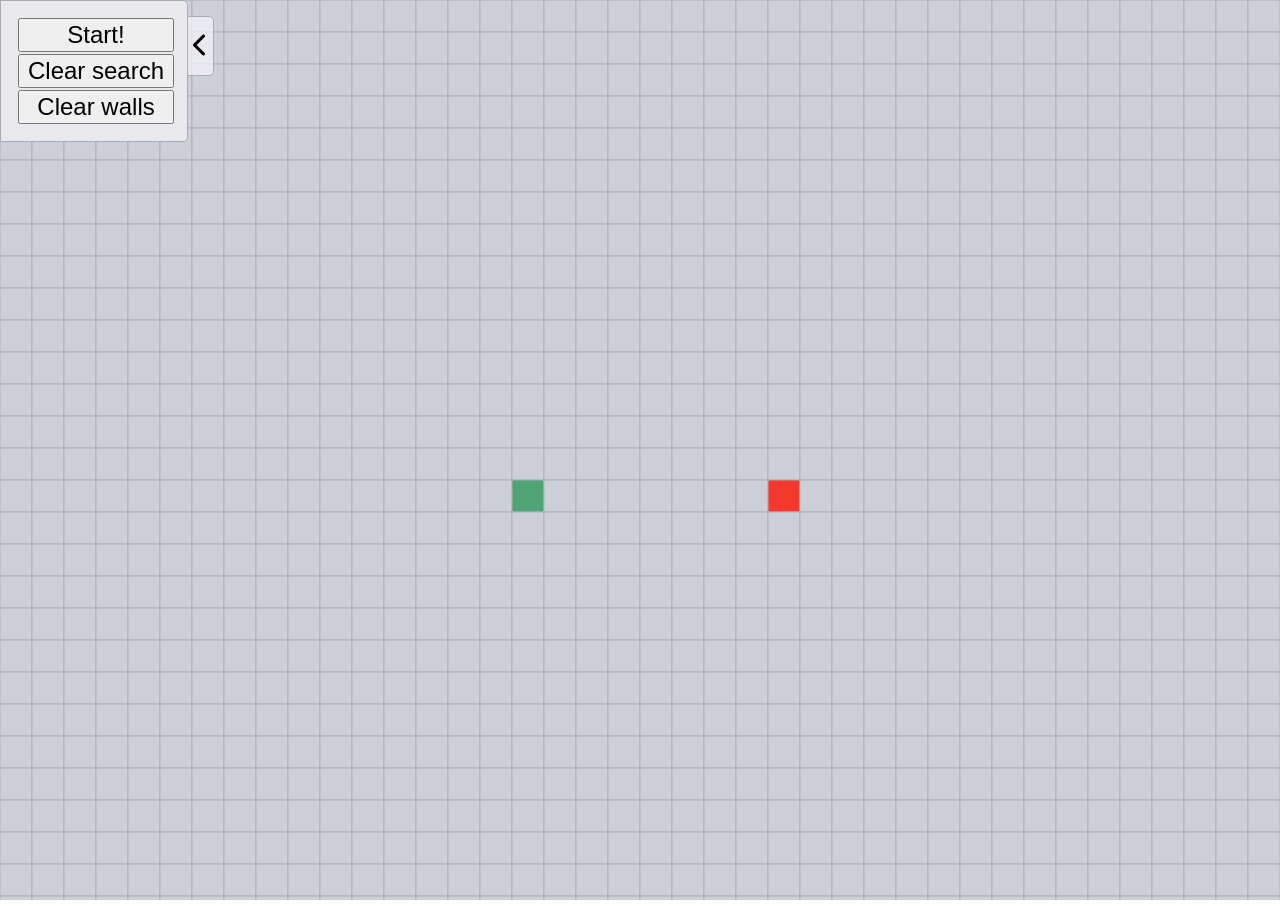
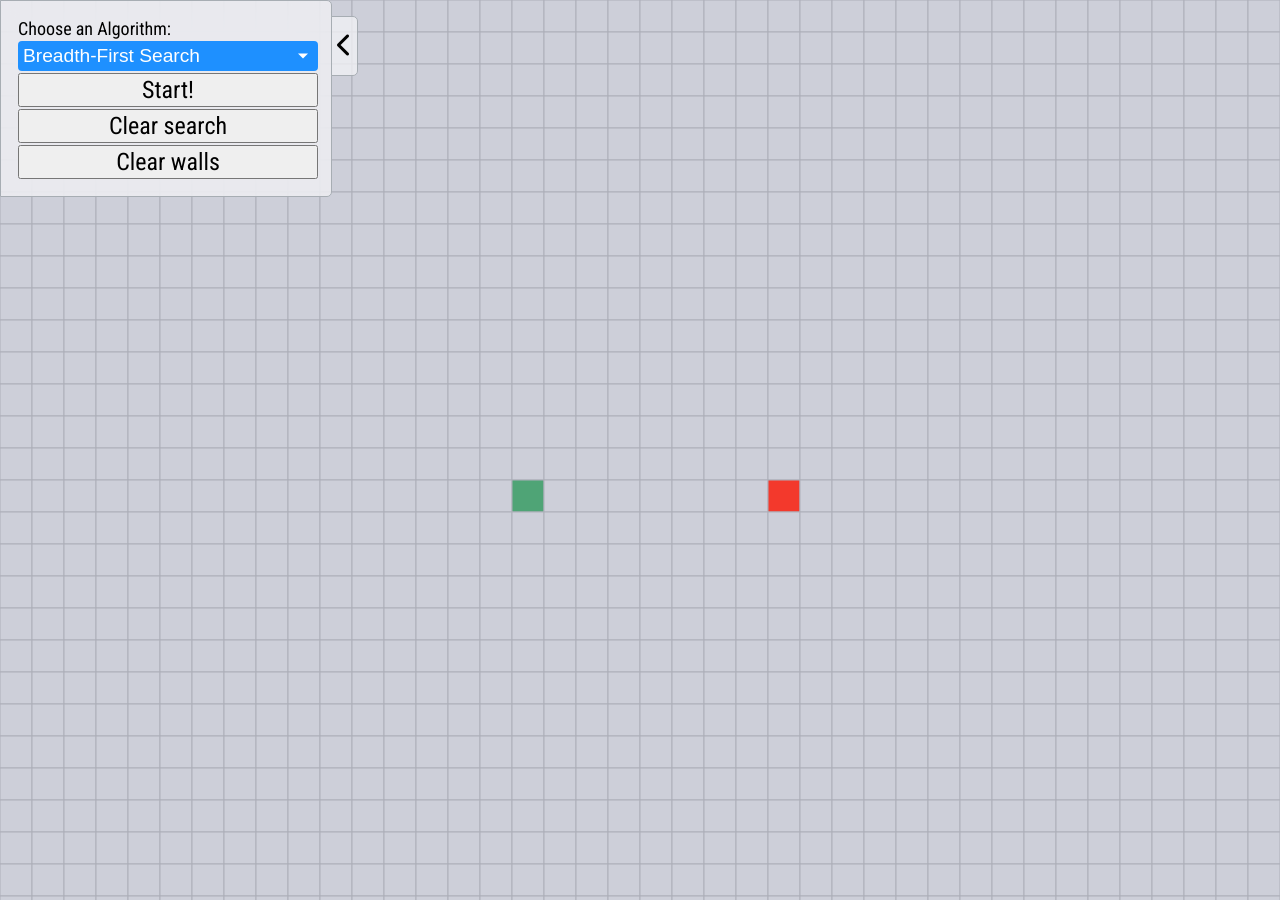
Before and after one commit to aristizabal95/PathFinding, a Jekyll site: the page built from index.html, in a window 1280 px wide. Built offline with Jekyll 4.4.1, drawn with Linux system fonts in a browser that asks for light colours; nearby versions of some CDN libraries.

Commit message:
feature: allow selection of algorithm

```diff
--- a/_layouts/default.html
+++ b/_layouts/default.html
@@ -9,6 +9,7 @@
   <script src="js/ui.js"></script>
   <script src="js/main.js"></script>
   <script src="https://kit.fontawesome.com/4e04d1a28a.js" crossorigin="anonymous"></script>
+  <link href="https://fonts.googleapis.com/css?family=Roboto+Condensed&display=swap" rel="stylesheet">
 
   <meta name="viewport" content="width=device-width, initial-scale=1">
 </head>
--- a/css/main.css
+++ b/css/main.css
@@ -1,6 +1,7 @@
 body {
   margin: 0;
   height: 100vh;
+  font-family: 'Roboto Condensed', sans-serif;
 }
 
 svg {
@@ -16,6 +17,7 @@ svg {
 #fixed-menu {
   position: fixed;
   display:inline-block;
+  min-width: 300px;
   padding: 15px;
   background:rgba(240,241,244,0.8);
   backdrop-filter: blur(20px);
@@ -40,8 +42,65 @@ svg {
   padding: 15px 5px;
 }
 
+label {
+  display: block;
+  font-size: 18px;
+  margin: 2px;
+}
+
+.dropdown select{
+  background:transparent;
+  font-size:1.2em;
+  font-weight:400;
+  color:#fff;
+  line-height: 1;
+  width: 100%;
+  border: 0;
+  border-radius: 0;
+  /*Hides the default arrows for Selects*/
+  -webkit-appearance: none;
+  -moz-appearance: none;
+  text-overflow: '';
+  position: relative;
+}
+
+
+.dropdown{
+  left: 2px;
+  overflow: hidden;
+  background: no-repeat right DodgerBlue;
+  -webkit-border-radius: 4px 4px 4px 4px;
+  -moz-border-radius: 4px 4px 4px 4px;
+  border-radius: 4px;
+  padding: 5px;
+}
+
+.dropdown {
+  position: relative;
+}
+
+.dropdown:before {
+  content: "";
+  position: absolute;
+  right: 10px;
+  transform: translateY(-50%);
+  top: 50%;
+  width: 0;
+  height: 0;
+  border-left: 5px solid transparent;
+  border-right: 5px solid transparent;
+  border-top: 5px solid white;
+}
+
+
+select > option {
+  background: #D3D3D3;
+  color: black;
+}
+
 button {
   font-size: 24px;
+  font-family: inherit;
 }
 
 @media only screen and (max-width:515px) {
--- a/index.html
+++ b/index.html
@@ -6,7 +6,14 @@ layout: default
 ---
 <div id="fixed-menu">
   <button id="toggle-menu" onclick="toggleMenu();"><i id="toggle-icon" class="fas fa-chevron-left"></i></button>
-  <button onclick="BFS(board);" class="internal">Start!</button>
+  <label for="algorithms">Choose an Algorithm:</label>
+  <div class="dropdown">
+    <select id="algorithms">
+      <option value="BFS">Breadth-First Search</option>
+      <option value="Dijkstra">Dijkstra</option>
+    </select>
+  </div>
+  <button onclick="algorithm(board, config);" class="internal">Start!</button>
   <button onclick="board.clearSearch();" class="internal">Clear search</button>
   <button onclick="board.clearWalls();" class="internal">Clear walls</button>
 </div>
--- a/js/board.js
+++ b/js/board.js
@@ -153,8 +153,8 @@ class Board {
     var r_moves;
     var c_moves;
     if (diagonal) {
-      r_moves = [-1,-1,-1,0,0,1,1,1];
-      c_moves = [-1,0,1,-1,1,-1,0,1];
+      r_moves = [-1,0,0,1,-1,-1,1,1];
+      c_moves = [ 0,-1,1,0,-1,1,-1,1];
     } else {
       r_moves = [-1,0,0,1];
       c_moves = [0,-1,1,0];
--- a/js/ui.js
+++ b/js/ui.js
@@ -1,3 +1,23 @@
+var algorithm;
+var config;
+
+algorithms_struct = {
+  "BFS": {
+    function: BFS,
+    config: {
+      diagonal: false,
+    }
+  },
+  "Dijkstra": {
+    function: dijkstra,
+    config: {
+      diagonal: true,
+    }
+  }
+};
+
+[algorithm, config] = selectAlgorithm("BFS");
+
 function toggleMenu() {
   var menu = document.getElementById('fixed-menu');
   var toggleIcon = document.getElementById('toggle-icon');
@@ -7,3 +27,17 @@ function toggleMenu() {
   toggleIcon.classList.toggle('fa-chevron-left');
   document.activeElement.blur();
 }
+
+function selectAlgorithm(name) {
+  algo = algorithms_struct[name];
+  func = algo.function;
+  conf = algo.config;
+  return [func, conf];
+}
+
+document.addEventListener('input', function(e) {
+  if (e.target.id === 'algorithms') {
+    [algorithm, config] = selectAlgorithm(e.target.value);
+    board.clearSearch();
+  }
+});
```
